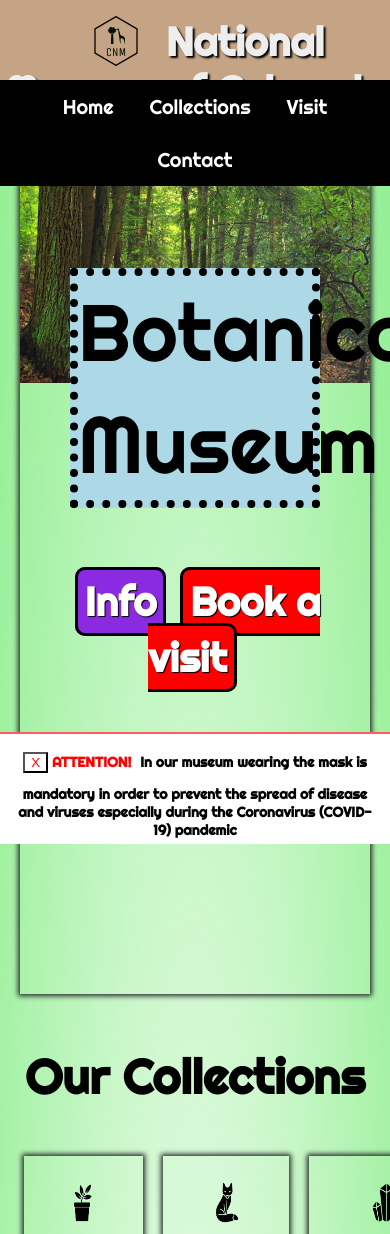
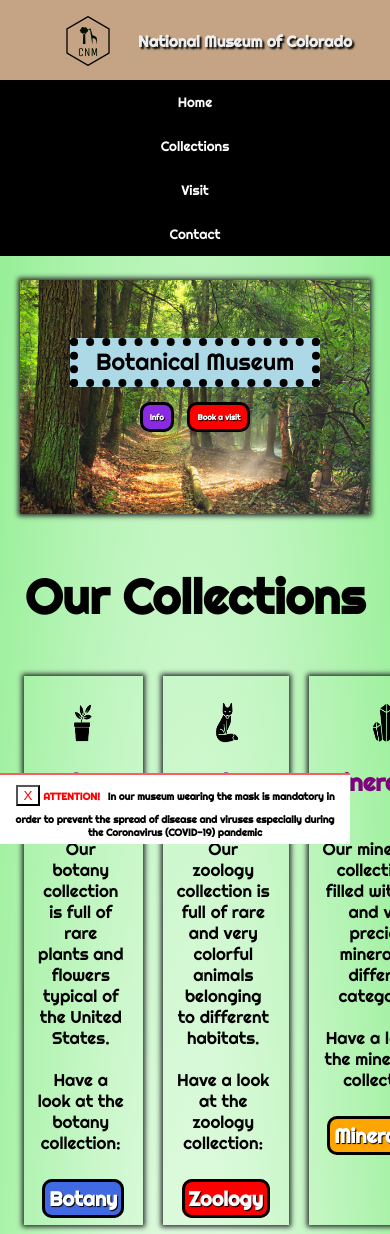
Before and after one commit to mattiabottini/ScienceMuseum, a PHP site: page / in a window 390 px wide; the page is wider, and only the part inside the window is pictured. Shown: the top 1234 px of that part. Run offline with PHP 8.4, Linux system fonts and the light colour scheme.

Commit message:
media queries

```diff
--- a/HomePageJS.js
+++ b/HomePageJS.js
@@ -94,9 +94,7 @@ function checkContactForm() {
     alert(mes);
   }
   if (mes == "")
-    alert("Ok, correct!\nThe form should now be sent to " +
-          "the server through " +
-"document.reservationForm.submit()");
+    alert("Ok, correct!\n Your request should have been sent");
 
 }
 
--- a/book.css
+++ b/book.css
@@ -13,6 +13,7 @@ body {
         font-weight: normal;
         font-style: normal;
 }
+
 
 h1 {
     margin-top: 60px;
@@ -389,3 +390,90 @@ a.infoHome {
     padding-top: 0.4em;
     padding-right: 1em;
 }
+
+@media screen and (max-width: 600px) {
+
+    #header{
+        width: 100%;
+    }
+
+    a.header {
+        width: 100%;
+        font-size: 4vw;
+    }
+
+    .headerImage {
+        width: 100px;
+        height:50px;
+        vertical-align:middle;
+    }
+
+    .navbar a {
+      font-size: 1em;
+      width: auto;
+      height: 100%;
+    }
+
+    .subnavbtn{
+        font-size: 1em;
+        float: none;
+        width: 100%;
+    }
+
+    .subnav {
+        font-size: 1em;
+        float: none;
+        width: 100%;
+        height: 100%;
+    }
+
+    .subnav .subnavbtn {
+        float: none;
+        width: 100%;
+        font-size: 1em;
+    }
+
+    #changeText {
+        margin-top: 20px;
+        font-size: 6vw;
+    }
+
+    #contentHome{
+        margin-top: 200px;
+        float: none;
+        width: auto;
+        height: 60vw;
+        background-repeat: none;
+        background-size: cover;
+    }
+
+
+    a.infoHome {
+        margin-top: 2vw;
+        font-size: 2vw;
+    }
+
+    a.bookHome{
+       margin-top: 2vw;
+       font-size: 2vw;
+    }
+
+    #disclaimer {
+        margin-top: 50px;
+        margin-right: 40px;
+        position:fixed;
+        height: auto;
+        width: auto;
+        bottom: 0;
+        right: 0;
+        z-index: 1;
+        border-top: 2px solid #ff5c62;
+        text-align: center;
+        font-size: 10px;
+    }
+
+    #footer {
+       width: auto;
+       font-size: 1em;
+    }
+}
--- a/index.php
+++ b/index.php
@@ -5,6 +5,7 @@
         <link rel="stylesheet" type="text/css" href="./book.css">
         <link rel="icon" type="image/x-icon" href="./logo.svg">
         <script src="HomePageJS.js"></script>
+        <meta name="viewport" content="width=device-width, initial-scale=1">
     </head>
     <body>
             <header id="header"><br> <img class = "headerImage" src="./logo.svg" alt="logo"><a class="header" href="./index.php">National Museum of Colorado</a></header>
```
Also changed, not shown: book.html (+6 -6 lines), contact.html (+5 -5 lines).
